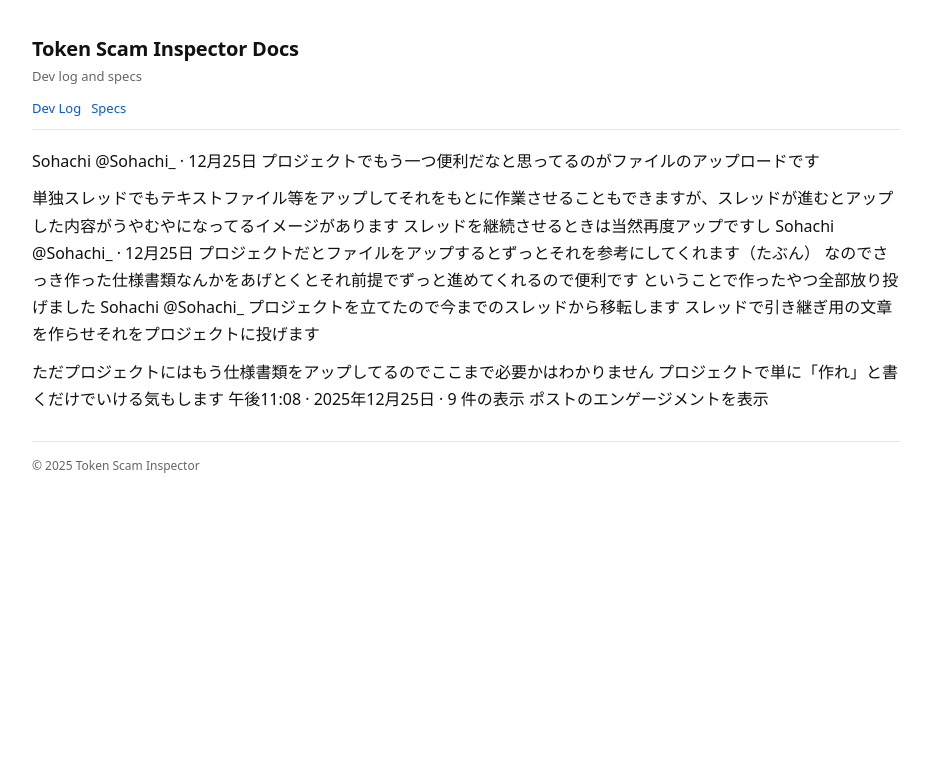
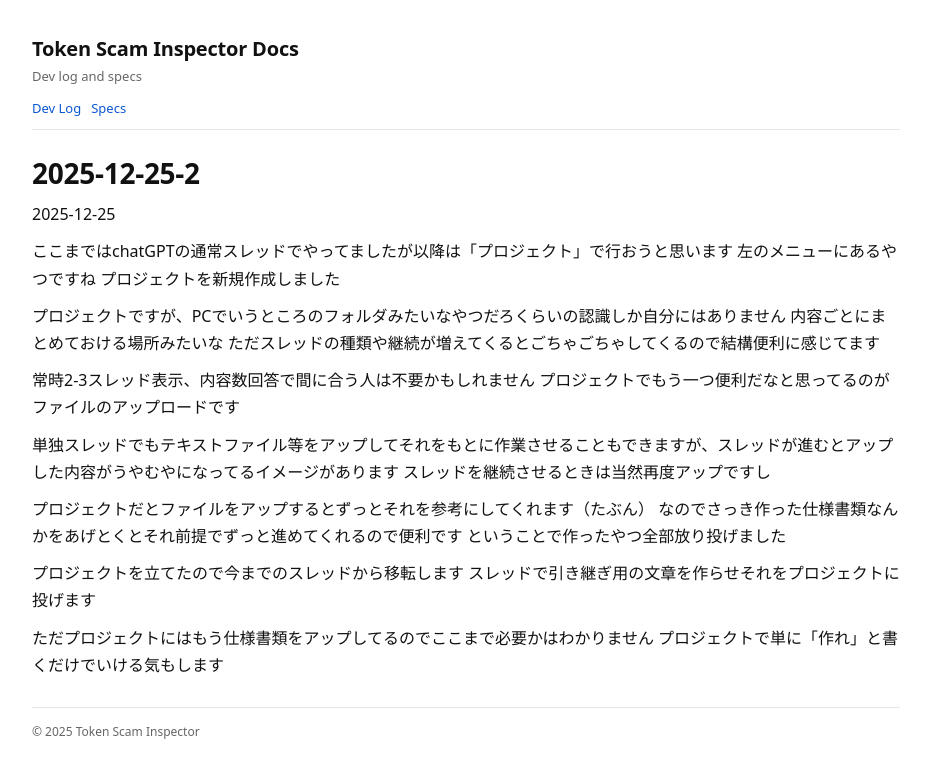
Before and after one commit to badjoke-lab/token-scam-inspector, a Jekyll site: the page built from docs/dev-log/2025-12-25-2.md, in a window 1280 px wide. Shown: the top 778 px of the page, without its empty margins (174-1105 px from the left). Built offline with Jekyll 4.4.1, drawn with Linux system fonts in a browser that asks for light colours; our own code applies the rules of GitHub Pages for plain Markdown files.

Commit message:
Update 2025-12-25-2.md

```diff
--- a/docs/dev-log/2025-12-25-2.md
+++ b/docs/dev-log/2025-12-25-2.md
@@ -1,28 +1,33 @@
+---
+layout: log
+title: "2025-12-25-2"
+date: 2025-12-25
+---
 
-Sohachi
-@Sohachi_
-·
-12月25日
+ここまではchatGPTの通常スレッドでやってましたが以降は「プロジェクト」で行おうと思います
+左のメニューにあるやつですね
+プロジェクトを新規作成しました
+
+
+
+プロジェクトですが、PCでいうところのフォルダみたいなやつだろくらいの認識しか自分にはありません
+内容ごとにまとめておける場所みたいな
+ただスレッドの種類や継続が増えてくるとごちゃごちゃしてくるので結構便利に感じてます
+
+常時2-3スレッド表示、内容数回答で間に合う人は不要かもしれません
 プロジェクトでもう一つ便利だなと思ってるのがファイルのアップロードです
 
 単独スレッドでもテキストファイル等をアップしてそれをもとに作業させることもできますが、スレッドが進むとアップした内容がうやむやになってるイメージがあります
 スレッドを継続させるときは当然再度アップですし
-Sohachi
-@Sohachi_
-·
-12月25日
+
+
 プロジェクトだとファイルをアップするとずっとそれを参考にしてくれます（たぶん）
 なのでさっき作った仕様書類なんかをあげとくとそれ前提でずっと進めてくれるので便利です
 ということで作ったやつ全部放り投げました
-Sohachi
-@Sohachi_
+
+
 プロジェクトを立てたので今までのスレッドから移転します
 スレッドで引き継ぎ用の文章を作らせそれをプロジェクトに投げます
 
 ただプロジェクトにはもう仕様書類をアップしてるのでここまで必要かはわかりません
 プロジェクトで単に「作れ」と書くだけでいける気もします
-午後11:08 · 2025年12月25日
-·
-9
- 件の表示
-ポストのエンゲージメントを表示
```
